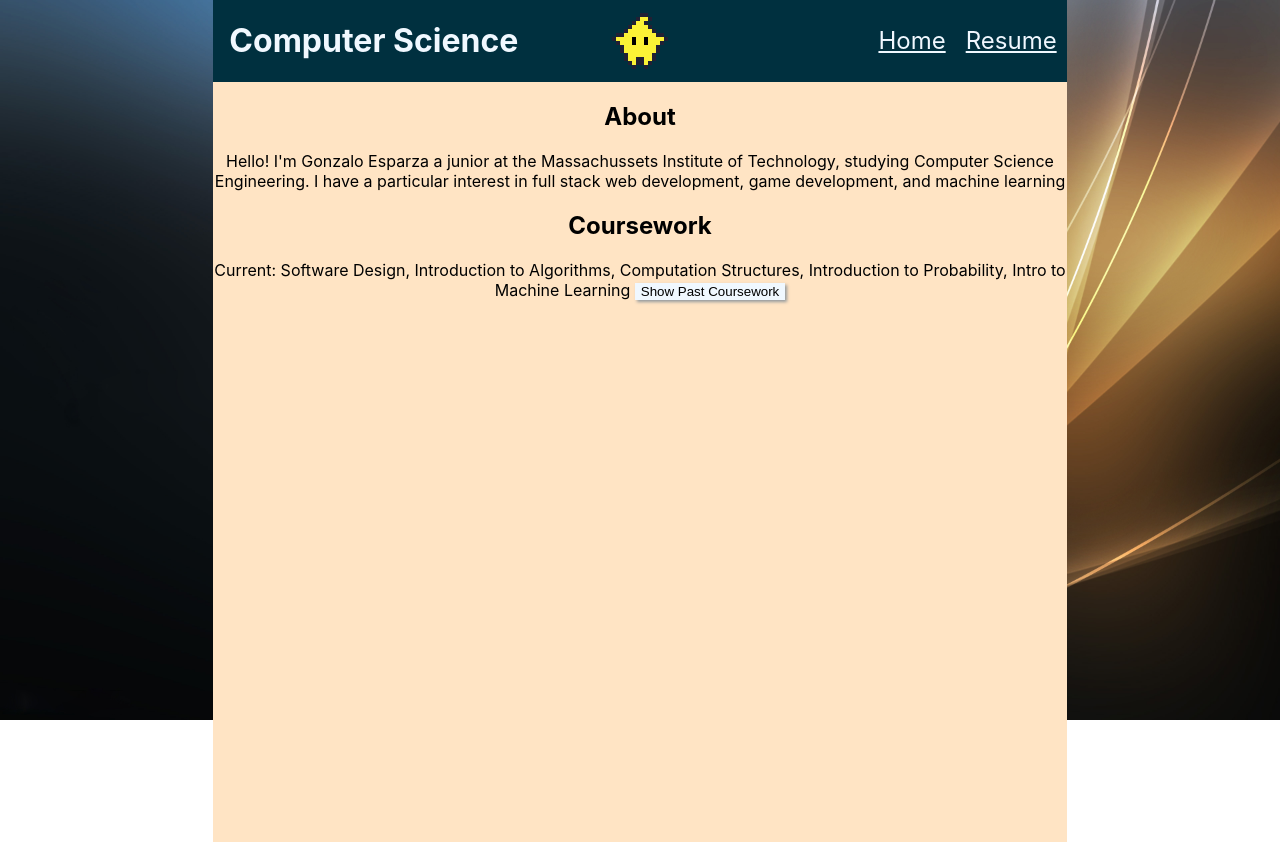
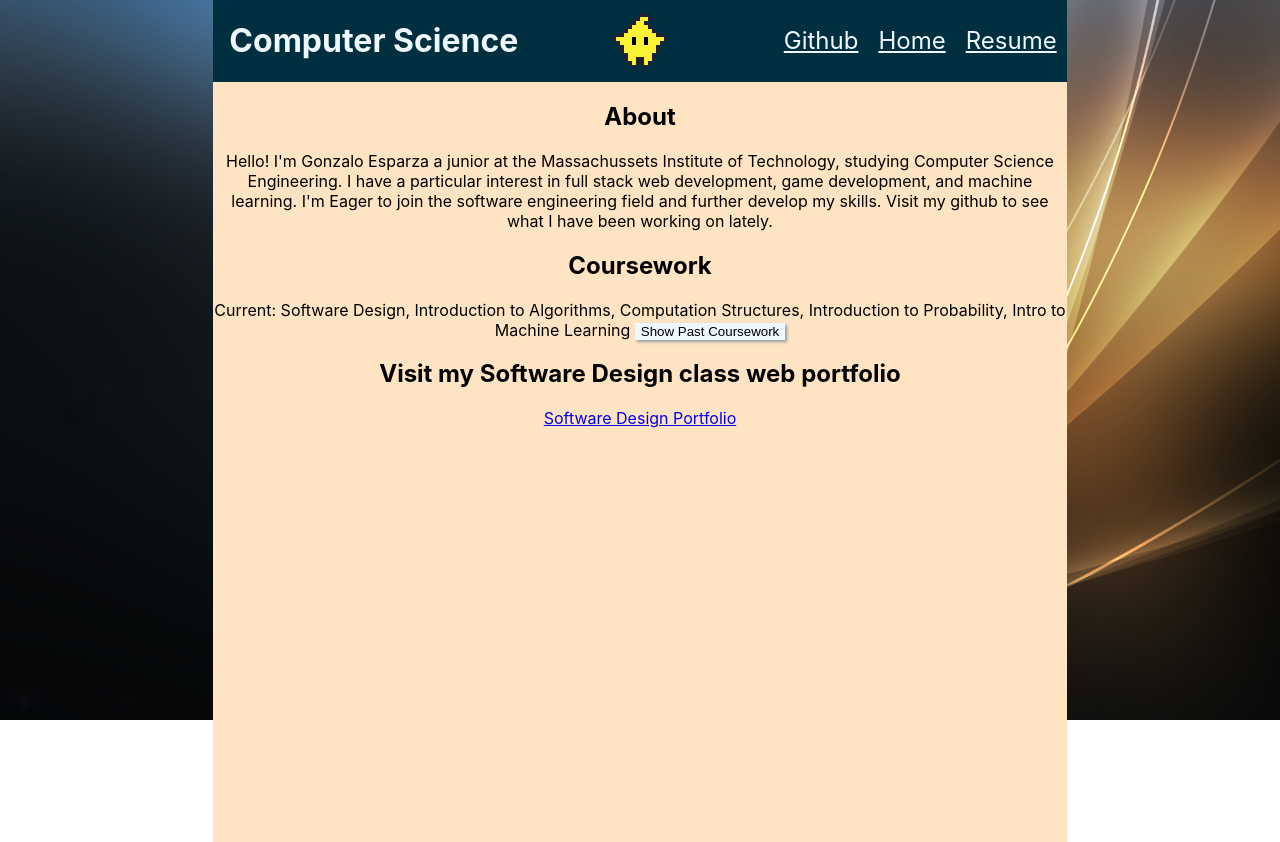
Before and after one commit to gonzonk/personalWebsite, a React (Create React App) app: page / in a window 1280 px wide. Built offline with nearby package versions, Linux system fonts and the light colour scheme.

Commit message:
added github link, and link to software design website

```diff
--- a/src/components/Main.js
+++ b/src/components/Main.js
@@ -1,7 +1,7 @@
 import './Main.css';
 import { useState } from 'react';
 
-const aboutMeString = "Hello! I'm Gonzalo Esparza a junior at the Massachussets Institute of Technology, studying Computer Science Engineering. I have a particular interest in full stack web development, game development, and machine learning";
+const aboutMeString = "Hello! I'm Gonzalo Esparza a junior at the Massachussets Institute of Technology, studying Computer Science Engineering. I have a particular interest in full stack web development, game development, and machine learning. I'm Eager to join the software engineering field and further develop my skills. Visit my github to see what I have been working on lately.";
 const currentCourseworkString = "Software Design, Introduction to Algorithms, Computation Structures, Introduction to Probability, Intro to Machine Learning";
 const pastCourseworkString = 'Introduction to Computer Science Programming in Python, Introduction to Computational Thinking and Data Science, Fundamentals of Programming, Software Construction, Introduction to Low-Level Programming, +General Institue Requirements'
 
@@ -19,6 +19,8 @@ function Main(props){
                     {isCollapsed ? 'Show Past Coursework' : 'Hide Past Coursework'}
                 </button>
                 {!isCollapsed && <p>{pastCourseworkString}</p>}
+            <h2>Visit my Software Design class web portfolio</h2>
+                <a href='https://gonzonk.github.io/portfolio-gje/'>Software Design Portfolio</a>
         </main>
     )
 }
--- a/src/components/Nav.js
+++ b/src/components/Nav.js
@@ -7,6 +7,7 @@ function Nav(props){
             <ul>
                 <li><a href={resume} download='GonzaloEsparzasResume'>Resume</a></li>
                 <li><a href="/personalWebsite">Home</a></li>
+                <li><a href='https://github.com/gonzonk'>Github</a></li>
             </ul>
         </nav>
     )
```
